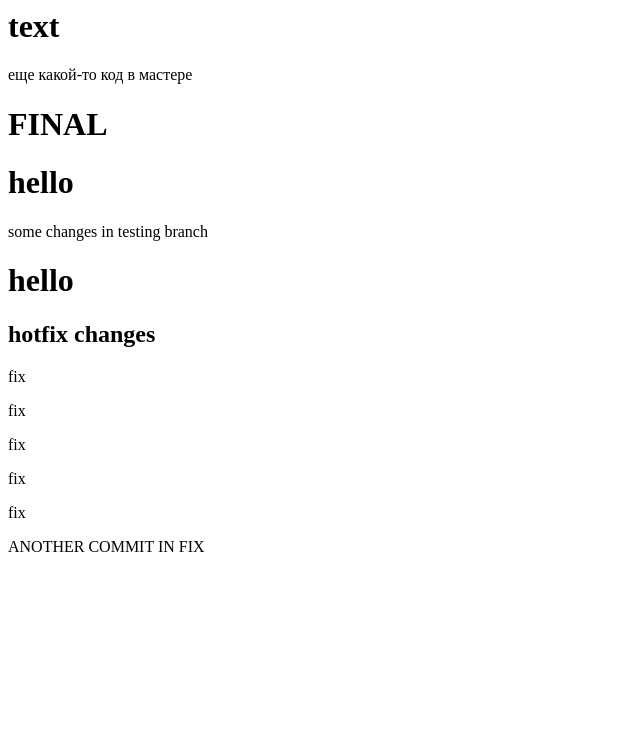
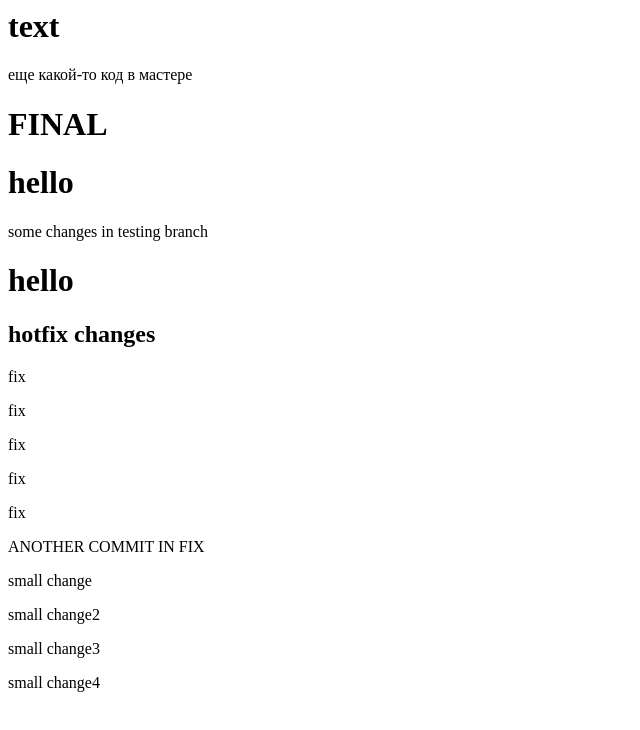
Before and after one commit to AndreyGorelik/git3, a plain HTML site: page index.html in a window 1280 px wide. Shown: the whole page, without its empty margins (0-640 px from the left). Drawn offline with Linux system fonts and the light colour scheme.

Commit message:
Merge branch 'fix2'

```diff
--- a/index.html
+++ b/index.html
@@ -13,3 +13,8 @@
 <p>fix</p>
 <p>fix</p>
 <p>ANOTHER COMMIT IN FIX</p>
+
+<p>small change</p>
+<p>small change2</p>
+<p>small change3</p>
+<p>small change4</p>
```
